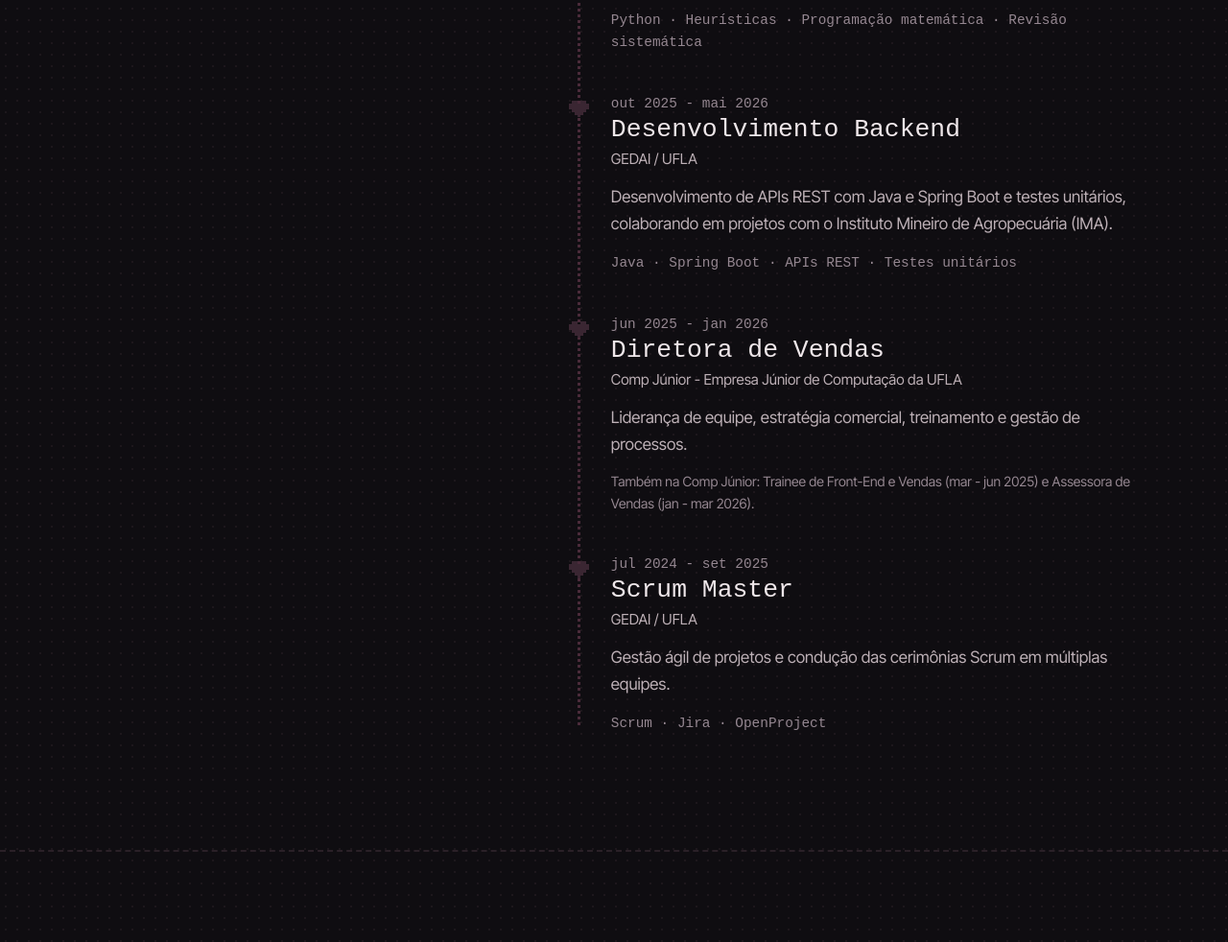
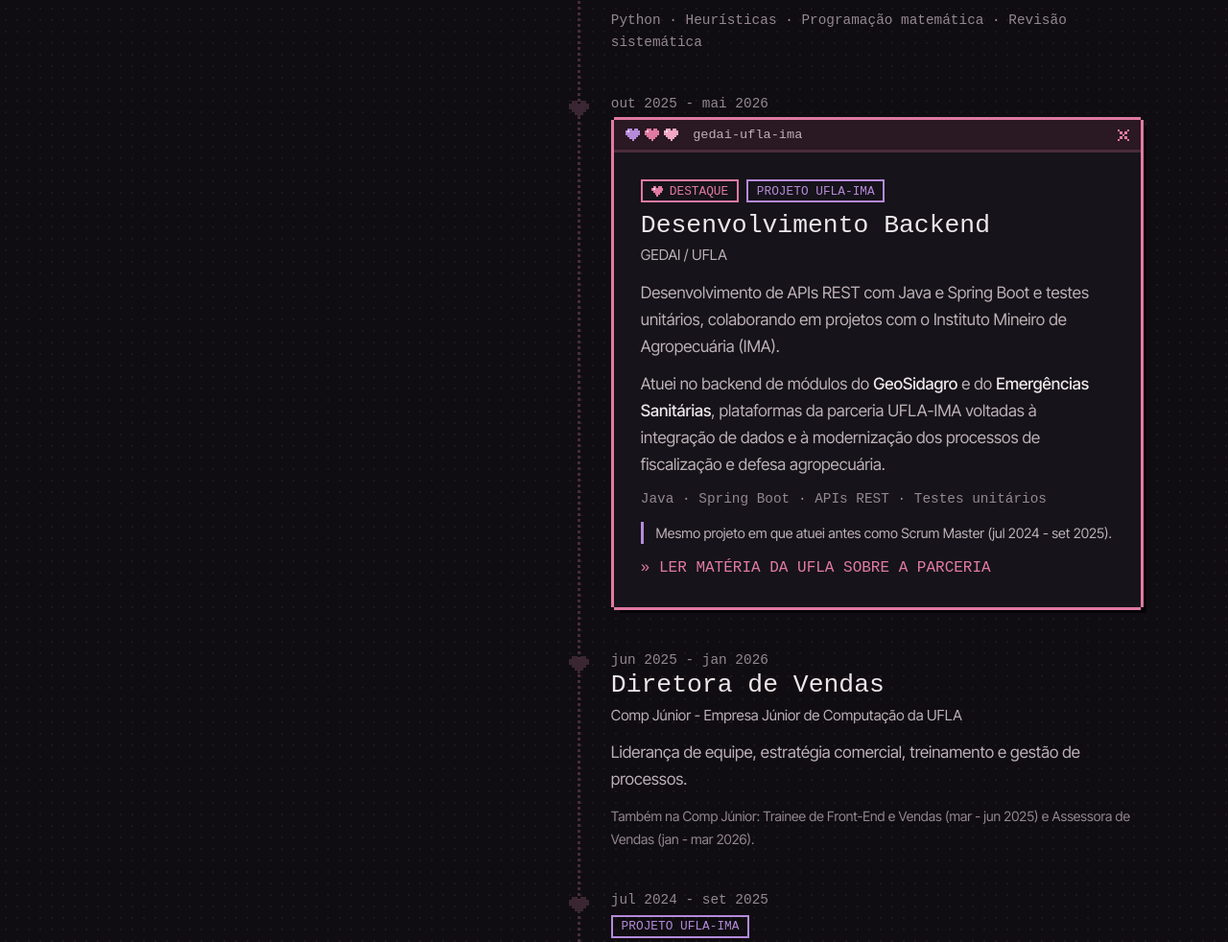
Before and after one commit to lanamiranda17/lana-portfolio, a plain HTML site: page portfolio/index.html in a window 1280 px wide. Shown: the part 2013-2995 px from the top of the page at 96% size. Drawn offline with Linux system fonts and the light colour scheme; a web font is replaced by a local one.

Commit message:
feat: destaca a experiência no projeto UFLA-IMA na linha do tempo
- Item de Desenvolvimento Backend em janela de destaque com contexto do
  GeoSidagro e do Emergências Sanitárias
- Link para a matéria da UFLA sobre a parceria
- Marcação de projeto em comum com a experiência de Scrum Master

```diff
--- a/portfolio/css/style.css
+++ b/portfolio/css/style.css
@@ -304,3 +304,19 @@ ul, ol { margin: 0; padding: 0; list-style: none; }
   *, *::before, *::after { animation: none !important; transition: none !important; }
   .js .reveal { opacity: 1; transform: none; }
 }
+
+/* Featured timeline entry (UFLA-IMA) */
+.tl-featured .tl-date { margin-bottom: .6rem; }
+.tl-win { --c: var(--pink); }
+.tl-win .win-body > p:not(.tl-org):not(.tags):not(.tl-same):not(.tl-badges) { color: var(--text-2); }
+.tl-win .win-body > p + p { margin-top: .7rem; }
+.tl-win strong { color: var(--text); font-weight: 500; }
+.tl-win h3 { margin-top: .6rem; font: 1.65rem/1.1 var(--pixel); }
+.tl-badges { display: flex; flex-wrap: wrap; gap: .5rem; margin-bottom: .2rem; }
+.tl-item > .tl-badges { margin: .5rem 0 0; }
+.badge { display: inline-flex; align-items: center; gap: .4rem; padding: .15rem .55rem; font: .8rem var(--label); text-transform: uppercase; border: 2px solid currentColor; }
+.badge .heart { width: .8rem; }
+.badge-pink { color: var(--pink); }
+.badge-lilac { color: var(--lilac); }
+.tl-same { margin-top: 1rem; padding-left: .8rem; border-left: var(--b) solid var(--lilac); font-size: .9rem; color: var(--text-2); }
+.tl-win .link { margin-top: 1rem; }
--- a/portfolio/index.html
+++ b/portfolio/index.html
@@ -107,13 +107,22 @@
             </ul>
             <p class="tags">Python · Heurísticas · Programação matemática · Revisão sistemática</p>
           </li>
-          <li class="tl-item reveal">
+          <li class="tl-item tl-featured reveal">
             <svg class="heart tl-heart" viewBox="0 0 7 6" shape-rendering="crispEdges" aria-hidden="true" focusable="false"><path d="M1 0h2v1h-2zM4 0h2v1h-2zM0 1h7v1h-7zM0 2h7v1h-7zM1 3h5v1h-5zM2 4h3v1h-3zM3 5h1v1h-1z"/><path class="shine" d="M1 1h1v1H1z"/></svg>
             <p class="tl-date"><time datetime="2025-10">out 2025</time> - <time datetime="2026-05">mai 2026</time></p>
-            <h3>Desenvolvimento Backend</h3>
-            <p class="tl-org">GEDAI / UFLA</p>
-            <p>Desenvolvimento de APIs REST com Java e Spring Boot e testes unitários, colaborando em projetos com o Instituto Mineiro de Agropecuária (IMA).</p>
-            <p class="tags">Java · Spring Boot · APIs REST · Testes unitários</p>
+            <div class="win tl-win">
+              <div class="win-bar"><span class="win-hearts"><svg class="heart h-1" viewBox="0 0 7 6" shape-rendering="crispEdges" aria-hidden="true" focusable="false"><path d="M1 0h2v1h-2zM4 0h2v1h-2zM0 1h7v1h-7zM0 2h7v1h-7zM1 3h5v1h-5zM2 4h3v1h-3zM3 5h1v1h-1z"/><path class="shine" d="M1 1h1v1H1z"/></svg><svg class="heart h-2" viewBox="0 0 7 6" shape-rendering="crispEdges" aria-hidden="true" focusable="false"><path d="M1 0h2v1h-2zM4 0h2v1h-2zM0 1h7v1h-7zM0 2h7v1h-7zM1 3h5v1h-5zM2 4h3v1h-3zM3 5h1v1h-1z"/><path class="shine" d="M1 1h1v1H1z"/></svg><svg class="heart h-3" viewBox="0 0 7 6" shape-rendering="crispEdges" aria-hidden="true" focusable="false"><path d="M1 0h2v1h-2zM4 0h2v1h-2zM0 1h7v1h-7zM0 2h7v1h-7zM1 3h5v1h-5zM2 4h3v1h-3zM3 5h1v1h-1z"/><path class="shine" d="M1 1h1v1H1z"/></svg></span><span class="win-title">gedai-ufla-ima</span><svg class="win-x" viewBox="0 0 5 5" shape-rendering="crispEdges" aria-hidden="true" focusable="false"><path d="M0 0h1v1h-1zM4 0h1v1h-1zM1 1h1v1h-1zM3 1h1v1h-1zM2 2h1v1h-1zM1 3h1v1h-1zM3 3h1v1h-1zM0 4h1v1h-1zM4 4h1v1h-1z"/></svg></div>
+              <div class="win-body">
+                <p class="tl-badges"><span class="badge badge-pink"><svg class="heart" viewBox="0 0 7 6" shape-rendering="crispEdges" aria-hidden="true" focusable="false"><path d="M1 0h2v1h-2zM4 0h2v1h-2zM0 1h7v1h-7zM0 2h7v1h-7zM1 3h5v1h-5zM2 4h3v1h-3zM3 5h1v1h-1z"/><path class="shine" d="M1 1h1v1H1z"/></svg> Destaque</span><span class="badge badge-lilac">Projeto UFLA-IMA</span></p>
+                <h3>Desenvolvimento Backend</h3>
+                <p class="tl-org">GEDAI / UFLA</p>
+                <p>Desenvolvimento de APIs REST com Java e Spring Boot e testes unitários, colaborando em projetos com o Instituto Mineiro de Agropecuária (IMA).</p>
+                <p>Atuei no backend de módulos do <strong>GeoSidagro</strong> e do <strong>Emergências Sanitárias</strong>, plataformas da parceria UFLA-IMA voltadas à integração de dados e à modernização dos processos de fiscalização e defesa agropecuária.</p>
+                <p class="tags">Java · Spring Boot · APIs REST · Testes unitários</p>
+                <p class="tl-same">Mesmo projeto em que atuei antes como Scrum Master (jul 2024 - set 2025).</p>
+                <a class="link" href="https://ufla.br/noticias/institucional/17778-parceria-entre-ufla-e-ima-completa-um-ano-com-resultados-expressivos-na-modernizacao-da-defesa-agropecuaria" target="_blank" rel="noopener">» Ler matéria da UFLA sobre a parceria</a>
+              </div>
+            </div>
           </li>
           <li class="tl-item reveal">
             <svg class="heart tl-heart" viewBox="0 0 7 6" shape-rendering="crispEdges" aria-hidden="true" focusable="false"><path d="M1 0h2v1h-2zM4 0h2v1h-2zM0 1h7v1h-7zM0 2h7v1h-7zM1 3h5v1h-5zM2 4h3v1h-3zM3 5h1v1h-1z"/><path class="shine" d="M1 1h1v1H1z"/></svg>
@@ -126,9 +135,10 @@
           <li class="tl-item reveal">
             <svg class="heart tl-heart" viewBox="0 0 7 6" shape-rendering="crispEdges" aria-hidden="true" focusable="false"><path d="M1 0h2v1h-2zM4 0h2v1h-2zM0 1h7v1h-7zM0 2h7v1h-7zM1 3h5v1h-5zM2 4h3v1h-3zM3 5h1v1h-1z"/><path class="shine" d="M1 1h1v1H1z"/></svg>
             <p class="tl-date"><time datetime="2024-07">jul 2024</time> - <time datetime="2025-09">set 2025</time></p>
+            <p class="tl-badges"><span class="badge badge-lilac">Projeto UFLA-IMA</span></p>
             <h3>Scrum Master</h3>
             <p class="tl-org">GEDAI / UFLA</p>
-            <p>Gestão ágil de projetos e condução das cerimônias Scrum em múltiplas equipes.</p>
+            <p>Gestão ágil de projetos e condução das cerimônias Scrum em múltiplas equipes, incluindo as do GeoSidagro e do Emergências Sanitárias.</p>
             <p class="tags">Scrum · Jira · OpenProject</p>
           </li>
         </ol>
```
